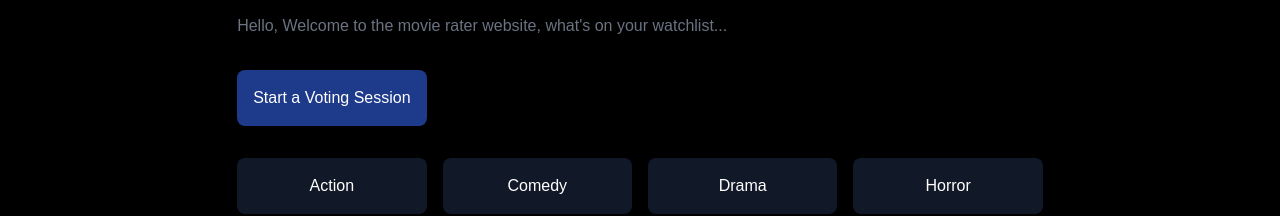
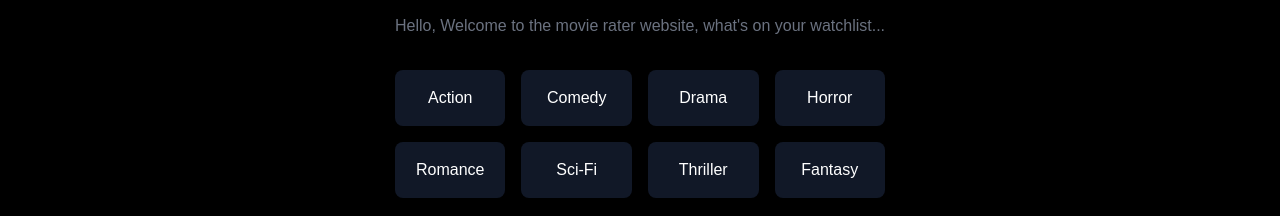
Before and after one commit to Jdhwang98/movie-rater, a Next.js app: page / in a window 1280 px wide. Shown: the part 170-386 px from the top of the page. Built offline with nearby package versions, Linux system fonts and the light colour scheme; no server answers.

Commit message:
refactoring

```diff
--- a/src/app/page.tsx
+++ b/src/app/page.tsx
@@ -30,15 +30,6 @@ export default async function Home() {
       <div className="max-w-screen-lg mx-auto flex flex-col px-4">
         <h2 className="text-4xl sm:text-7xl font-bold text-white mt-8">Movie Rater</h2>
         <h5 className="text-gray-500 mt-2">{"Hello, Welcome to the movie rater website, what's on your watchlist..."}</h5>
-
-        {/* Voting session button */}
-        <div className="grid grid-cols-2 md:grid-cols-4 gap-4 mt-8">
-          <Link href="/voting-session">
-            <button  className="bg-blue-900 text-white p-4 rounded-lg shadow-md hover:shadow-lg transform hover:scale-105 duration-300 w-full text-center">
-              Start a Voting Session
-            </button>
-          </Link>
-        </div>
 
         {/* Movie Genre Buttons */}
         <div className="grid grid-cols-2 md:grid-cols-4 gap-4 mt-8">
```
